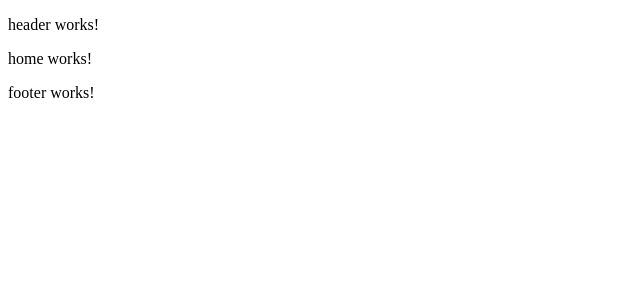
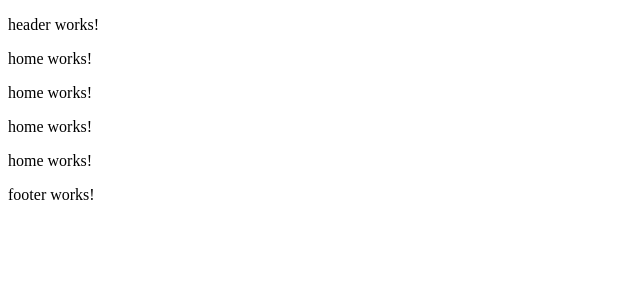
Before and after one commit to gauravpatidar312/repository1, an Angular app: page /home in a window 1280 px wide. Shown: the top 300 px of the page, without its empty margins (0-640 px from the left). Built offline with nearby package versions, Linux system fonts and the light colour scheme.

Commit message:
added new paragraph headers

```diff
--- a/src/app/home/home.component.html
+++ b/src/app/home/home.component.html
@@ -1 +1,4 @@
 <p>home works!</p>
+<p>home works!</p>
+<p>home works!</p>
+<p>home works!</p>
```
